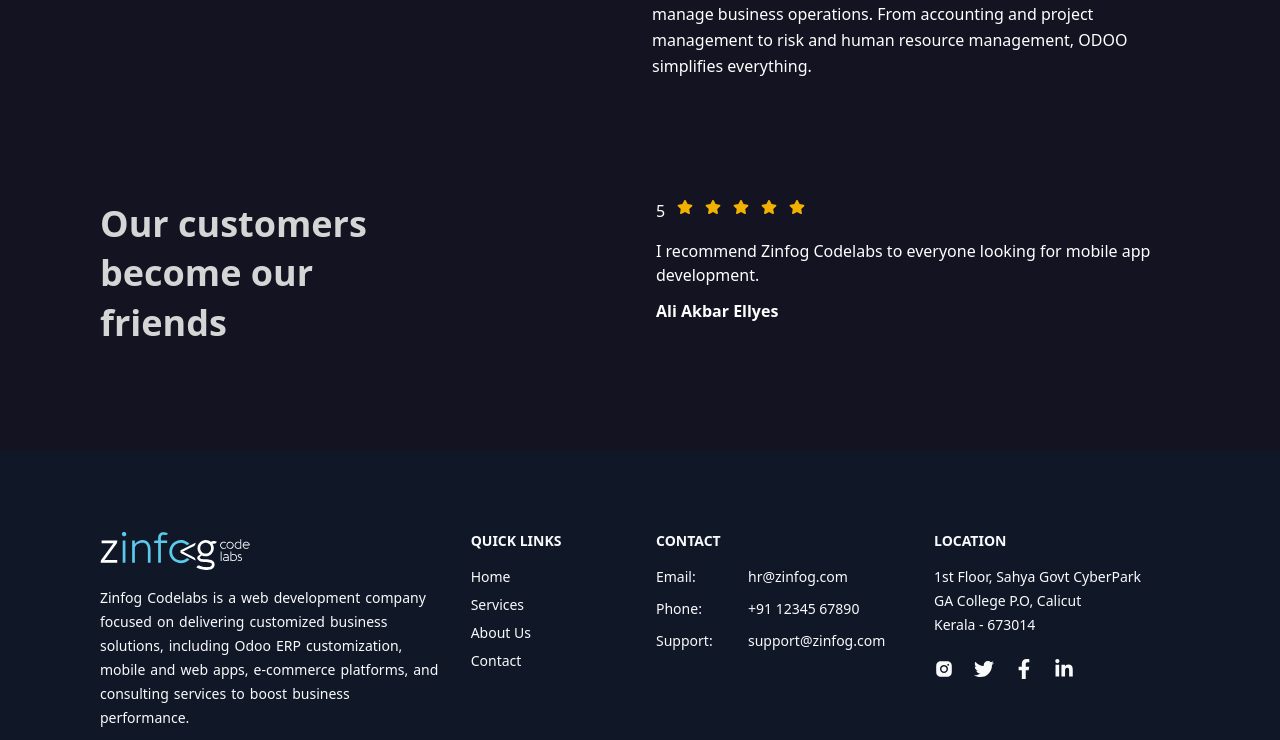
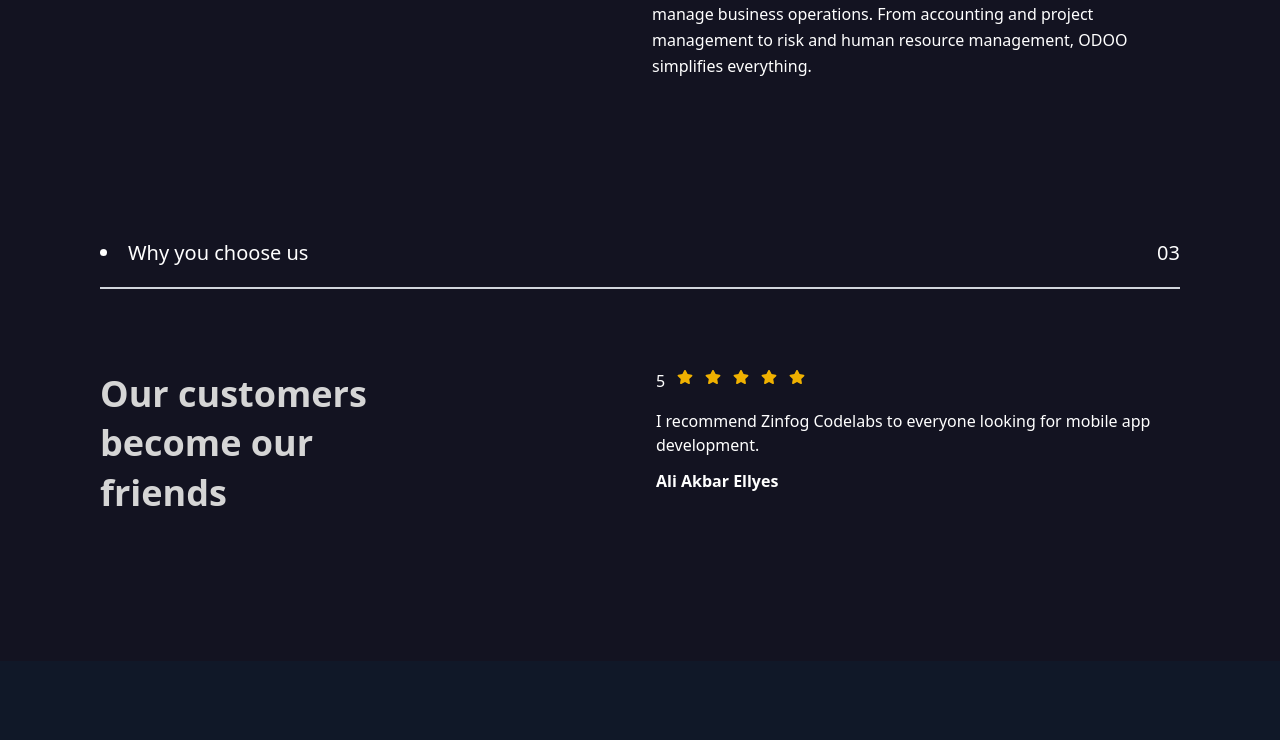
Before and after one commit to risvinmpm/Zinfog, a Next.js app: page /services/OdooErpDevelopment in a window 1280 px wide. Shown: the part 1874-2614 px from the top of the page. Built offline with nearby package versions, Linux system fonts and the light colour scheme.

Commit message:
testimonials section completed

```diff
--- a/components/main/odooerpdev/ChooseTestimonials.tsx
+++ b/components/main/odooerpdev/ChooseTestimonials.tsx
@@ -4,6 +4,7 @@ import { Swiper, SwiperSlide } from "swiper/react";
 import { Autoplay } from "swiper/modules";
 import "swiper/css";
 import "swiper/css/autoplay";
+import Title from "../../common/Title";
 
 type TestimonialItemProps = {
   rating: number;
@@ -11,7 +12,6 @@ type TestimonialItemProps = {
   name: string;
 };
 
-// Component for rendering each testimonial
 const TestimonialItem: React.FC<TestimonialItemProps> = ({
   rating,
   comment,
@@ -38,8 +38,9 @@ const TestimonialItem: React.FC<TestimonialItemProps> = ({
   );
 };
 
-// Main component for testimonial section
 const ChooseTestimonials: React.FC = () => {
+  const headerItems = ["Why you choose us", "03"];
+
   const testimonials: TestimonialItemProps[] = [
     {
       rating: 5.0,
@@ -63,9 +64,17 @@ const ChooseTestimonials: React.FC = () => {
 
   return (
     <div className="main-padding py-5 lg:py-10 xl:py-20 bg-[#131321]">
-      <div className="grid grid-cols-1 md:grid-cols-2 gap-8">
+      {/* Header */}
+      <div className="text-center mb-4">
+        <Title items={headerItems} />
+      </div>
+
+      {/* Divider */}
+      <hr className="border border-gray-300 mb-6 lg:mb-10" />
+
+      <div className="grid grid-cols-1 md:grid-cols-2 gap-8 py-5 lg:py-10">
         <div>
-          <h1 className="text-4xl font-semibold text-[#D5D5D5] mb-6 leading-snug max-w-xs">
+          <h1 className="text-2xl md:text-3xl lg:text-4xl font-semibold text-[#D5D5D5] mb-6 leading-snug max-w-xs">
             Our customers become our friends
           </h1>
         </div>
```
